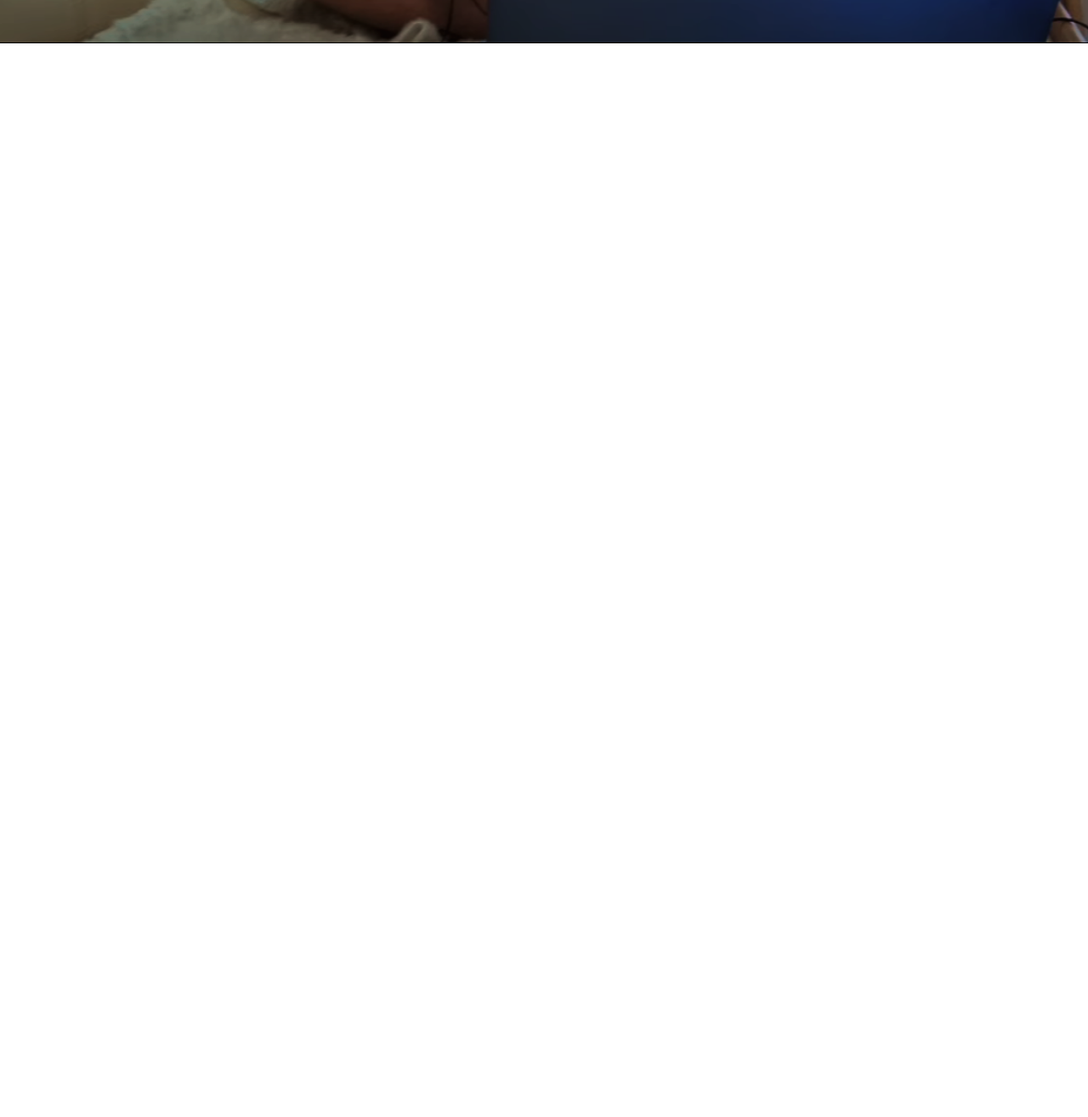
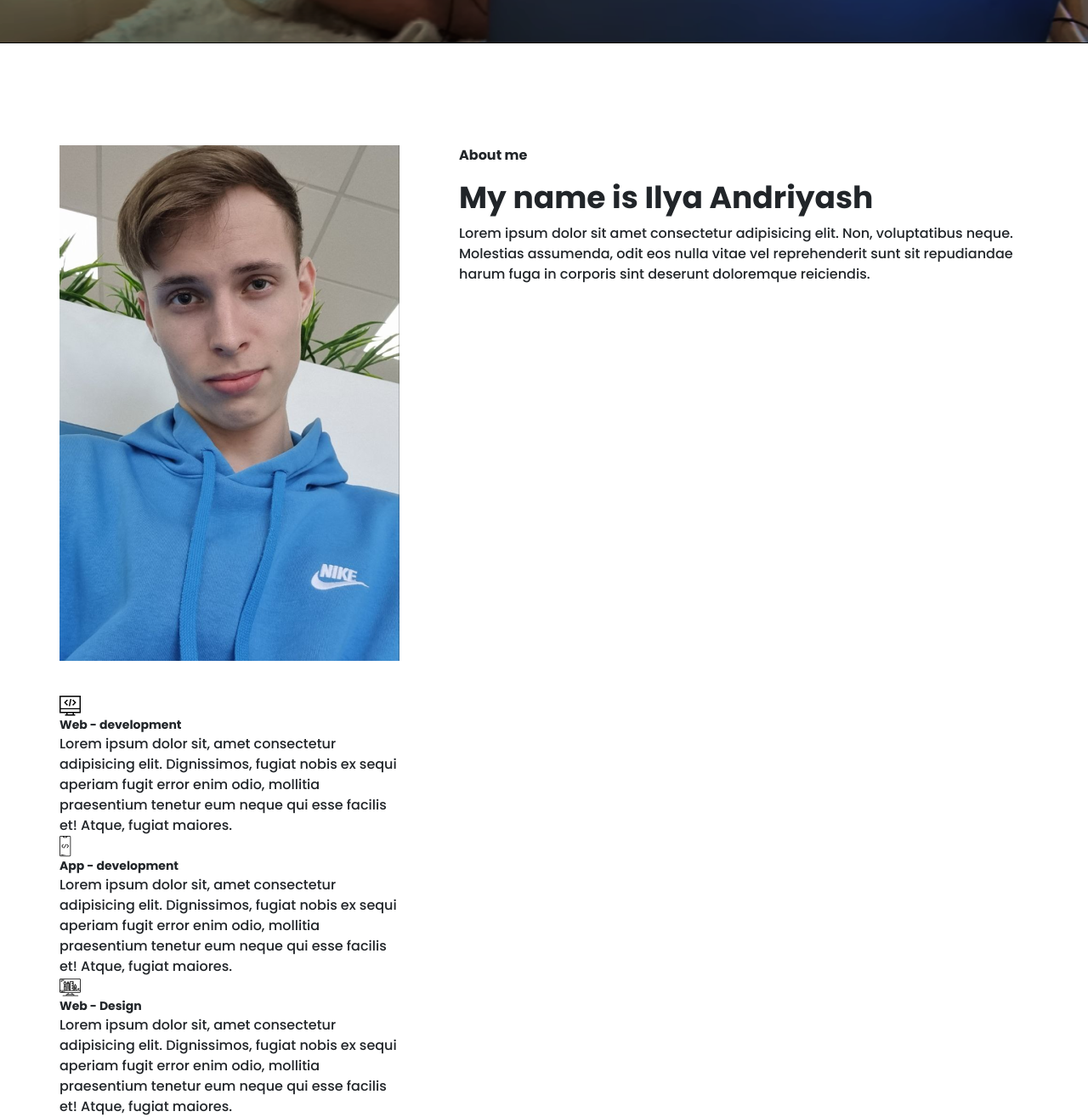
Before and after one commit to MazeEazer/folio, a plain HTML site: page src/index.html in a window 1280 px wide. Shown: the part 749-2064 px from the top of the page at 85% size. Before the commit the page ends 800 px from the top, so only its background shows below. Drawn offline with Linux system fonts and the light colour scheme.

Commit message:
2 screen colmuns and rows

```diff
--- a/src/index.html
+++ b/src/index.html
@@ -50,7 +50,7 @@
       <a href="" class="sidepanel__link"><img src="icons/social/instagram.svg" alt="instagram"></a>
       <a href="" class="sidepanel__link"><img src="icons/social/github.svg" alt="github"></a>
       <div class="sidepanel__divider"></div>
-      <div class="sidepanel__text"><span>Социальные сети</span></div>
+      <div class="sidepanel__text"><span>Social media</span></div>
     </aside>
     <div class="menu">
       <div class="menu__block">
@@ -63,12 +63,12 @@
         </div>
         <nav>
           <ul class="menu__list">
-            <li class="menu__link"><a href="#">ПРО МЕНЯ</a></li>
-            <li class="menu__link"><a href="#">МОЙ ОПЫТ</a></li>
-            <li class="menu__link"><a href="#">МОИ НАВЫКИ</a></li>
-            <li class="menu__link"><a href="#">МОИ РАБОТЫ</a></li>
-            <li class="menu__link"><a href="#">ПРАЙС-ЛИСТ</a></li>
-            <li class="menu__link"><a href="#">КОНТАКТЫ</a></li>
+            <li class="menu__link"><a href="#">About me</a></li>
+            <li class="menu__link"><a href="#">Work experience</a></li>
+            <li class="menu__link"><a href="#">Skills</a></li>
+            <li class="menu__link"><a href="#">Portfolio</a></li>
+            <li class="menu__link"><a href="#">Price-list</a></li>
+            <li class="menu__link"><a href="#">Contacts</a></li>
           </ul>
         </nav>
 
@@ -108,6 +108,77 @@
              </div>
         </div>
     </section>
+
+    <section class="about">
+      <div class="container">
+
+        <div class="about__wrapper">
+          <img src="img/main_photo2.png" alt="photo" class="about__photo">
+
+          <div class="about__descr">
+            <h2 class="title title_fz16 about__subtitle">About me</h2>
+            <div class="title title_fz36 about__subtitle">My name is Ilya Andriyash</div>
+            <div class="divider"></div>
+            <p>
+              Lorem ipsum dolor sit amet consectetur adipisicing elit.
+               Non, voluptatibus neque.
+                Molestias assumenda, odit eos nulla vitae vel reprehenderit sunt sit repudiandae harum fuga in corporis sint deserunt doloremque reiciendis.
+
+            </p>
+          </div>
+
+          <div class="about__skills">
+            <div class="about__skills-item">
+              <img src="icons/about_me/web_development.svg" alt="web-dev">
+              <div>
+                <div class="title title_fz14">
+                  Web - development
+                </div>
+                <div class="about__skills-text">
+                  Lorem ipsum dolor sit, amet consectetur adipisicing elit.
+                   Dignissimos, fugiat nobis ex sequi aperiam fugit error enim odio, mollitia praesentium tenetur eum neque qui esse facilis et!
+                   Atque, fugiat maiores.
+
+                </div>
+              </div>
+            </div>
+
+            <div class="about__skills-item">
+              <img src="icons/about_me/mobile_dev.svg" alt="web-dev">
+              <div>
+                <div class="title title_fz14">
+                  App - development
+                </div>
+                <div class="about__skills-text">
+                  Lorem ipsum dolor sit, amet consectetur adipisicing elit.
+                   Dignissimos, fugiat nobis ex sequi aperiam fugit error enim odio, mollitia praesentium tenetur eum neque qui esse facilis et!
+                   Atque, fugiat maiores.
+
+                </div>
+              </div>
+            </div>
+
+            <div class="about__skills-item">
+              <img src="icons/about_me/design.svg" alt="web-dev">
+              <div>
+                <div class="title title_fz14">
+                  Web - Design
+                </div>
+                <div class="about__skills-text">
+                  Lorem ipsum dolor sit, amet consectetur adipisicing elit.
+                   Dignissimos, fugiat nobis ex sequi aperiam fugit error enim odio, mollitia praesentium tenetur eum neque qui esse facilis et!
+                   Atque, fugiat maiores.
+
+                </div>
+              </div>
+            </div>
+          </div>
+        </div>
+
+
+      </div>
+
+    </section>
     <script src="js/script.js"></script>
 </body>
 </html>
--- /dev/null
+++ b/src/sass/blocks/_about.scss
@@ -0,0 +1,11 @@
+.about{
+  padding-top: 120px;
+  &__wrapper{
+    display: grid;
+    grid-template-columns: 400px 670px;
+    grid-template-rows: minmax(245px,auto) minmax(255px,auto);
+    grid-auto-rows: minmax(245px, auto);
+    column-gap: 70px;
+    row-gap: 40px;
+  }
+}
--- a/src/sass/blocks/_title.scss
+++ b/src/sass/blocks/_title.scss
@@ -10,6 +10,9 @@
     font-size: 16px;
     line-height: 24px;
   }
+  &_fz36 {
+    font-size: 36px;
+  }
   &_fz48{
     font-size: 48px;
 
--- a/src/sass/style.scss
+++ b/src/sass/style.scss
@@ -19,3 +19,4 @@
 @import 'blocks/button';
 @import 'blocks/sidepanel';
 @import 'blocks/menu';
+@import 'blocks/about';
```
Also changed, not shown: src/css/style.min.css, 1 other file.
